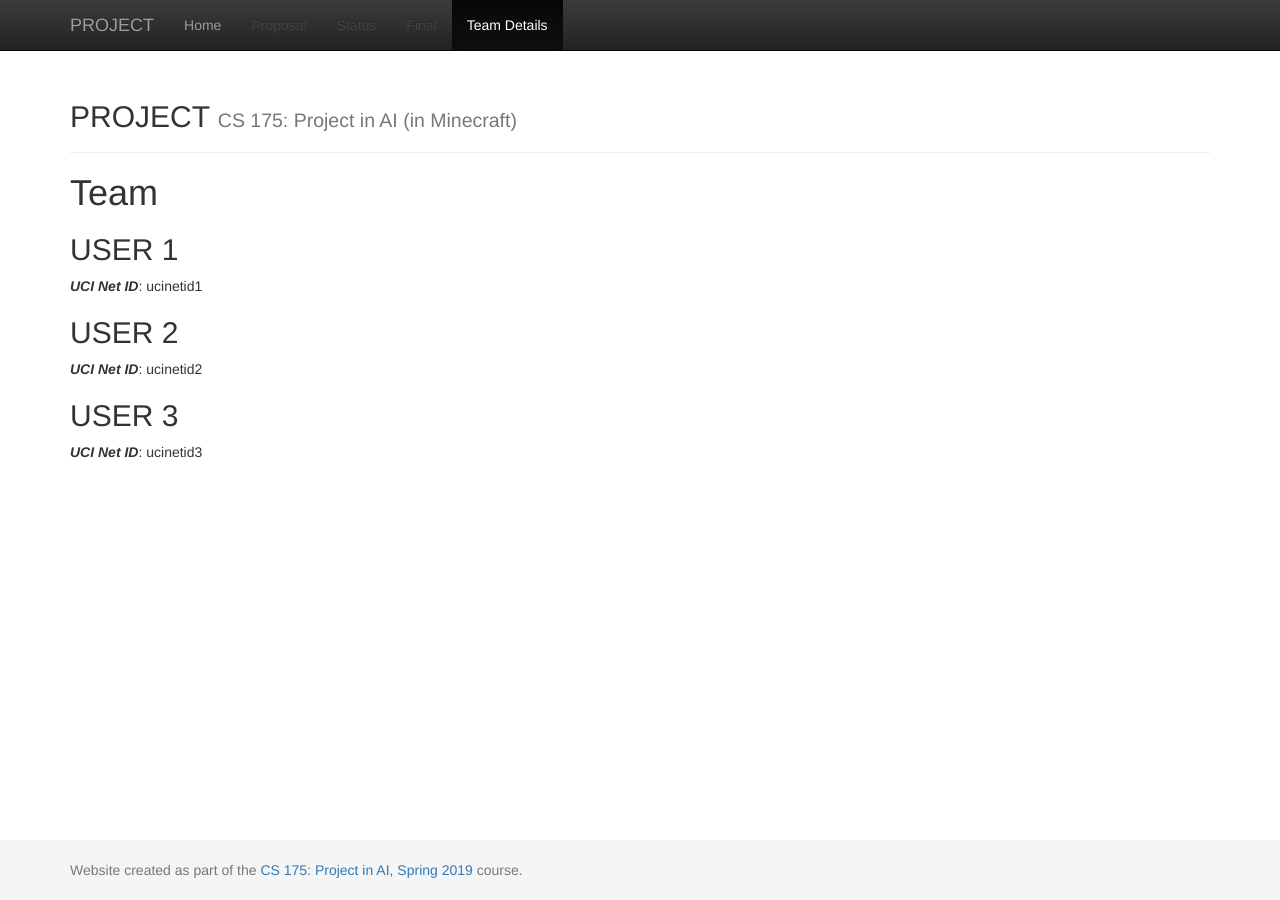
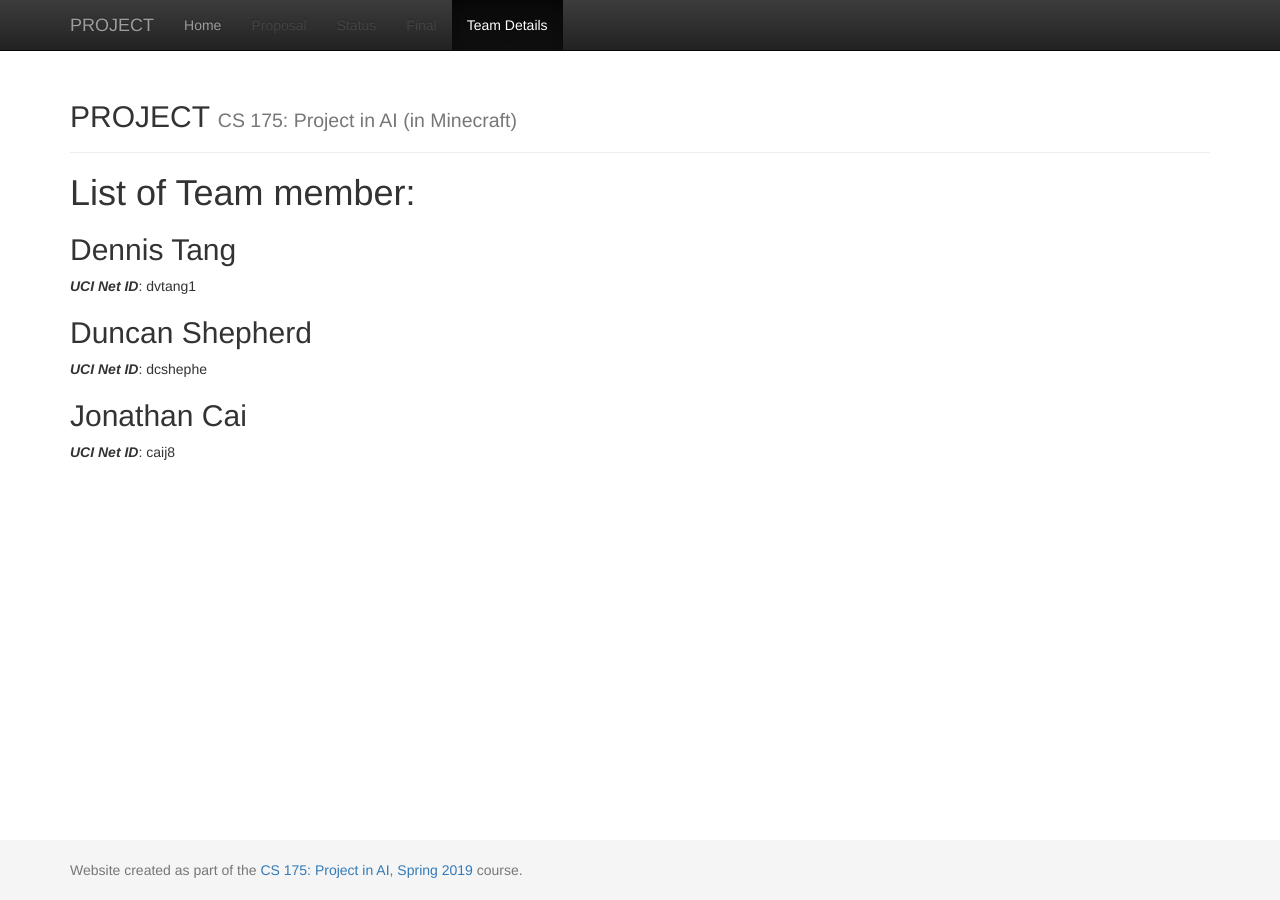
Before and after one commit to dennisvtang/Multi-agent-hide-and-seek, a Jekyll site: the page built from docs/team.md, in a window 1280 px wide. Built offline with Jekyll 4.4.1, drawn with Linux system fonts in a browser that asks for light colours.

Commit message:
Add info for team members

```diff
--- a/docs/team.md
+++ b/docs/team.md
@@ -3,14 +3,14 @@
 title:  Team
 ---
 
-# {{ page.title }}
+# List of Team member:
 
 
-## USER 1
-***UCI Net ID***: ucinetid1
+## Dennis Tang
+***UCI Net ID***: dvtang1
 
-## USER 2
-***UCI Net ID***: ucinetid2
+## Duncan Shepherd
+***UCI Net ID***: dcshephe
 
-## USER 3
-***UCI Net ID***: ucinetid3
+## Jonathan Cai
+***UCI Net ID***: caij8
```
